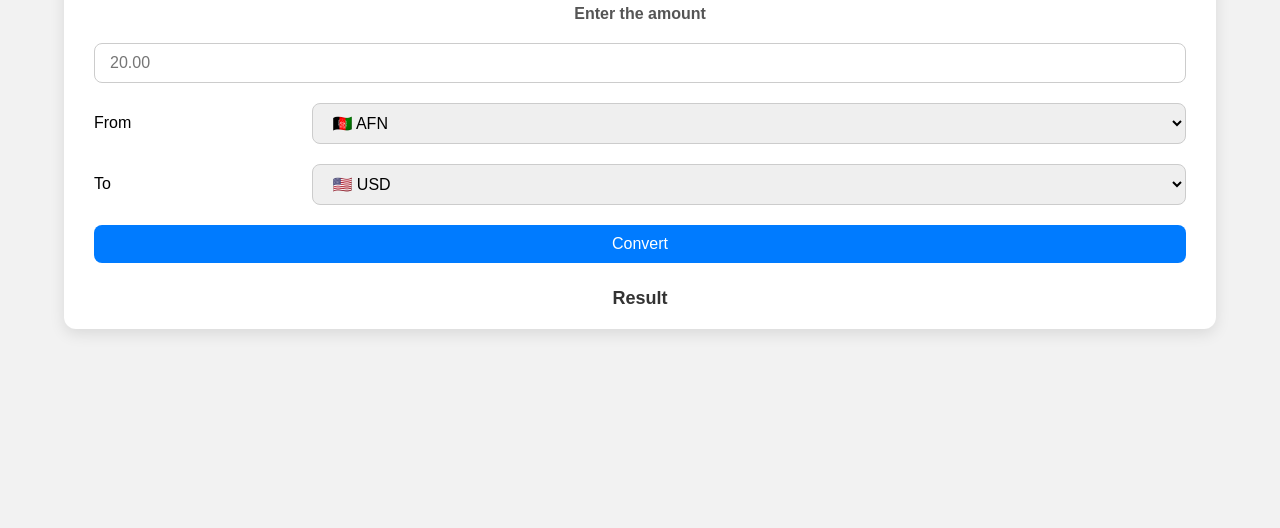
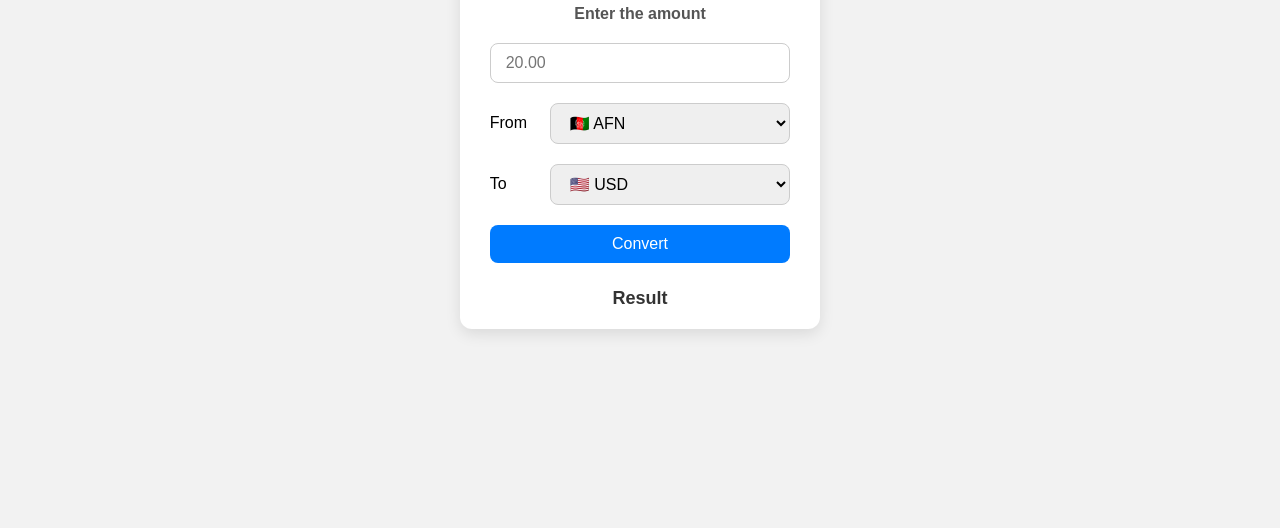
Before and after one commit to MarziaJalili/sab-bekaar-hai, a plain HTML site: page index.html in a window 1280 px wide. Shown: the part 272-800 px from the top of the page. Drawn offline with Linux system fonts and the light colour scheme.

Commit message:
Update style.css

```diff
--- a/style.css
+++ b/style.css
@@ -18,8 +18,6 @@
       padding: 20px 30px;
       border-radius: 12px;
       box-shadow: 0 5px 15px rgba(0,0,0,0.1);
-      width: 90%;
-      max-width: 90%;
       text-align: center;
     }
 
```
